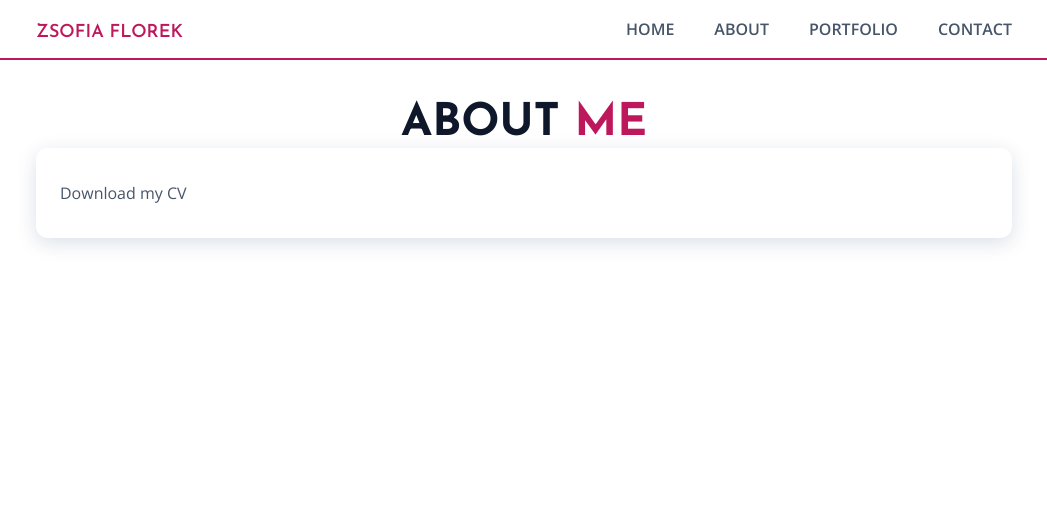
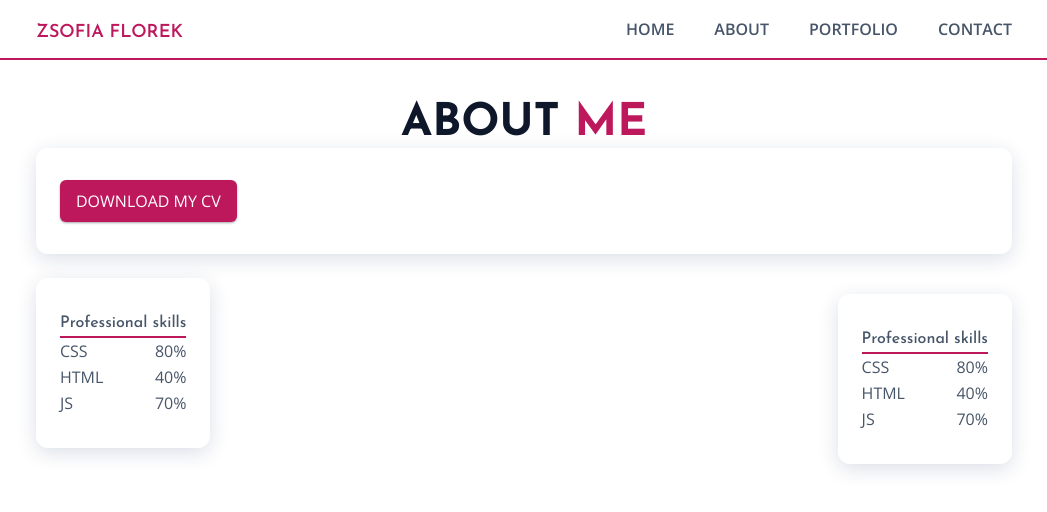
Before and after one commit to zsofiaflorek/portfolio, a Next.js app: page /about in a window 1280 px wide. Shown: the top 512 px of the page, without its empty margins (116-1163 px from the left). Built offline with nearby package versions, Linux system fonts and the light colour scheme.

Commit message:
Implement CVCard component

```diff
--- a/components/card.js
+++ b/components/card.js
@@ -1,3 +1,22 @@
-export function Card({ children }) {
-  return <div className="shadow bg-white rounded-xl px-6 py-8">{children}</div>;
+import classNames from "classnames";
+
+export function Card({ children, className }) {
+  return (
+    <div
+      className={classNames("shadow bg-white rounded-xl px-6 py-8", className)}
+    >
+      {children}
+    </div>
+  );
 }
+
+export function CVCard({ children, title, className }) {
+  return (
+    <Card
+      className={classNames("shadow bg-white rounded-xl px-6 py-8 ", className)}
+    >
+      <h1 className="border-b-2 border-primary">{title}</h1>
+      {children}
+    </Card>
+  );
+}
--- a/pages/about.js
+++ b/pages/about.js
@@ -1,6 +1,7 @@
 import Head from "next/head";
 import { Layout } from "../components/layout";
-import { Card } from "../components/card";
+import { Card, CVCard } from "../components/card";
+import { Button } from "../components/button";
 
 export default function AboutPage() {
   return (
@@ -13,9 +14,29 @@ export default function AboutPage() {
           About <strong className="text-primary">Me</strong>
         </h1>
         <Card>
-          <button>Download my CV</button>
+          <Button>Download my CV</Button>
         </Card>
+        <div className="lg:flex justify-between items-center my-6">
+          <CVCard title="Professional skills" className="mb-8">
+            <SkillBar tech="CSS" percentage="80%" />
+            <SkillBar tech="HTML" percentage="40%" />
+            <SkillBar tech="JS" percentage="70%" />
+          </CVCard>
+          <CVCard title="Professional skills">
+            <SkillBar tech="CSS" percentage="80%" />
+            <SkillBar tech="HTML" percentage="40%" />
+            <SkillBar tech="JS" percentage="70%" />
+          </CVCard>
+        </div>
       </Layout>
     </>
   );
 }
+export function SkillBar({ tech, percentage }) {
+  return (
+    <div className="flex justify-between">
+      <div>{tech}</div>
+      <div>{percentage}</div>
+    </div>
+  );
+}
```
